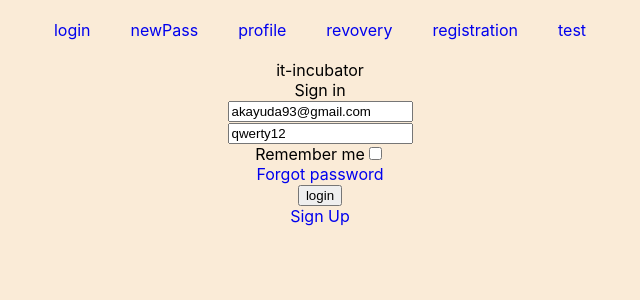
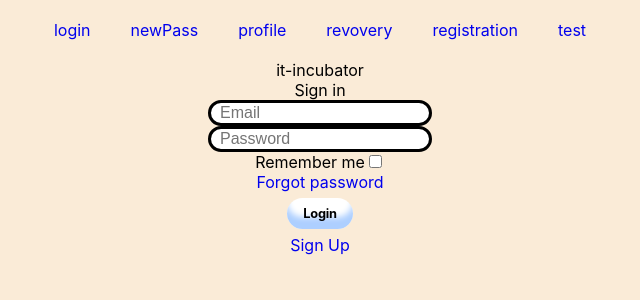
Before and after one commit to AleksMaifet/Cards, a React (Create React App) app: page /#/login in a window 1280 px wide. Shown: the top 300 px of the page, without its empty margins (320-960 px from the left). Built offline with nearby package versions, Linux system fonts and the light colour scheme; no server answers.

Commit message:
Refactoring code.Added apiLogin.ts,LoginContainer.tsx

```diff
--- a/src/App.tsx
+++ b/src/App.tsx
@@ -2,7 +2,7 @@ import React, {useEffect} from 'react';
 import './App.css';
 import {Header} from "./components/Header/Header";
 import {RoutesBlock} from "./components/RoutesBlock/RoutesBlock";
-import {apiLogin} from "./components/ApiRequests/apiForgot";
+import {apiLogin} from "./components/ApiRequests/apiLogin";
 import {useDispatch} from "react-redux";
 import {setUserData} from './components/Reducers/login-reducer';
 
@@ -10,7 +10,6 @@ export const App = () => {
     const dispatch = useDispatch()
     useEffect(() => {
         apiLogin.me().then((res) => {
-            if (res.status === 200) {
             const data = {
                 isAuth: true,
                 _id: res.data._id,
@@ -19,7 +18,7 @@ export const App = () => {
                 avatar: (res.data.avatar ? res.data.avatar : null),
             }
             dispatch(setUserData(data))
-            }
+
         })
     }, [dispatch])
     return (
--- a/src/components/ApiRequests/apiForgot.ts
+++ b/src/components/ApiRequests/apiForgot.ts
@@ -1,26 +1,7 @@
 import axios from "axios";
-
-
 
 const initial = axios.create(
 	{
 		baseURL:'https://neko-back.herokuapp.com/2.0',
-		withCredentials: true
 	}
 )
-
-
-export const apiLogin={
-	setLogin(email:string,password:string,rememberMe:boolean){
-		return initial.post('auth/login',{email:email,password:password,rememberMe:rememberMe})
-
-
-	},
-	logout(){
-		return initial.delete('auth/me')
-	}
-	,
-	me(){
-		return initial.post('auth/me')
-	}
-}
--- /dev/null
+++ b/src/components/ApiRequests/apiLogin.ts
@@ -0,0 +1,44 @@
+import axios, {AxiosResponse} from "axios";
+type ResponseLoginType = {
+    avatar?: string;
+    created: Date
+    email: string
+    isAdmin: boolean
+    name: string
+    publicCardPacksCount: number
+    rememberMe: boolean
+    token: string
+    tokenDeathTime: number
+    updated: Date
+    verified: boolean
+    __v: number
+    _id: string
+}
+type ResponseDeleteMeType = {
+    info: string;
+    error: string;
+}
+const initial = axios.create(
+    {
+        baseURL: 'https://neko-back.herokuapp.com/2.0',
+        withCredentials: true
+    }
+)
+
+export const apiLogin = {
+    setLogin(email: string, password: string, rememberMe: boolean) {
+        return initial.post<ResponseLoginType, AxiosResponse<ResponseLoginType>>('auth/login', {      // Типизация...???
+            email: email,
+            password: password,
+            rememberMe: rememberMe
+        })
+
+
+    },
+    logout() {
+        return initial.delete<ResponseDeleteMeType>('auth/me')
+    },
+    me() {
+        return initial.post<ResponseLoginType>('auth/me')
+    },
+}
--- a/src/components/Pages/LoginPage/Login.tsx
+++ b/src/components/Pages/LoginPage/Login.tsx
@@ -1,41 +1,52 @@
-import React, {useState} from 'react'
-import {Navigate, NavLink} from "react-router-dom";
+import {NavLink} from "react-router-dom";
 import {PATH} from "../../RoutesBlock/RoutesBlock";
-import {useDispatch, useSelector} from "react-redux";
-import {loginTC} from "../../Reducers/login-reducer";
-import {AppStoreType} from "../../store/store";
+import React from "react";
+import SuperButton from "../../superComponents/c2-SuperButton/SuperButton";
+import SuperCheckbox from "../../superComponents/c3-SuperCheckbox/SuperCheckbox";
+import SuperInputText from "../../superComponents/c1-SuperInputText/SuperInputText";
 
 
-export const Login = () => {
-	const loginState=useSelector((state:AppStoreType)=>state.login)
-	const dispatch=useDispatch()
-	const [checked,setChecked]=useState(false)
-	const [login,setLogin]=useState('akayuda93@gmail.com')
-	const [password,setPassword]=useState('qwerty12')
-	const onChangeLogin=(e:any)=>{
-		setLogin(e.currentTarget.value)
+type LoginPropsType = {
+    onChangeEmail: (e: React.FormEvent<HTMLInputElement>) => void
+    changeChecked: () => void
+    onChangePassword: (e: React.FormEvent<HTMLInputElement>) => void
+    login: () => void
+    password: string
+    email: string
+    checked: boolean
 }
-		const onChangePassword=(e:any)=>{
-		setPassword(e.currentTarget.value)
-	}
+export const Login = (props: LoginPropsType) => {
 
-   if (loginState.isAuth){
-	return <Navigate to={PATH.PROFILEPAGE}/>
-
-}
     return (
         <div>
             <div>
                 <div>it-incubator</div>
                 <div>Sign in</div>
-				<div><input onChange={onChangeLogin} value={login}/></div>
-				<div><input onChange={onChangePassword} value={password}/></div>
-				<div>Remember me<input type={"checkbox"} checked={checked} onClick={()=>setChecked(!checked)}/></div>
-				<div><NavLink to={PATH.RECOVERYPAGE}>Forgot password</NavLink></div>
-				<div><button onClick={()=>{dispatch(loginTC(login,password,checked))}}>login</button></div>
-				<div><NavLink to={PATH.REGISTRATIONPAGE}>Sign Up</NavLink></div>
+                <div>
+                    <SuperInputText placeholder={'Email'}
+                                    onChange={props.onChangeEmail}
+                                    value={props.email}/>
                 </div>
+                <div>
+                    <SuperInputText placeholder={'Password'}
+                                    onChange={props.onChangePassword}
+                                    value={props.password}/>
 
                 </div>
-	)
+                <div>Remember me
+                    <SuperCheckbox type={"checkbox"}
+                                   defaultChecked={props.checked}
+                                   onClick={props.changeChecked}/>
+                </div>
+                <div>
+                    <NavLink to={PATH.RECOVERYPAGE}>Forgot password</NavLink>
+                </div>
+                <div>
+                    <SuperButton onClick={props.login}>Login</SuperButton>
+                </div>
+                <div>
+                    <NavLink to={PATH.REGISTRATIONPAGE}>Sign Up</NavLink>
+                </div>
+            </div>
+        </div>)
 }
--- /dev/null
+++ b/src/components/Pages/LoginPage/LoginContainer.tsx
@@ -0,0 +1,44 @@
+import React, {useState} from 'react'
+import {Navigate} from "react-router-dom";
+import {PATH} from "../../RoutesBlock/RoutesBlock";
+import {useDispatch, useSelector} from "react-redux";
+import {loginTC} from "../../Reducers/login-reducer";
+import {AppStoreType} from "../../store/store";
+import {Login} from "./Login";
+
+
+export const LoginContainer = () => {
+    const isAuth = useSelector((state: AppStoreType) => state.login.isAuth)
+    const dispatch = useDispatch()
+    const [checked, setChecked] = useState(false)
+    const [email, setEmail] = useState('')
+    const [password, setPassword] = useState('')
+
+    const changeChecked =() => {
+        setChecked(!checked)
+    }
+    const onChangeEmail =(e: React.FormEvent<HTMLInputElement>) => {
+        setEmail(e.currentTarget.value)
+    }
+    const onChangePassword =(e: React.FormEvent<HTMLInputElement>) => {
+        setPassword(e.currentTarget.value)
+    }
+    const login = () => {
+        dispatch(loginTC(email, password, checked))
+    }
+    if (isAuth) {
+        return <Navigate to={PATH.PROFILEPAGE}/>
+
+    }
+    return (
+        <div>
+            <Login onChangeEmail={onChangeEmail}
+                   changeChecked={changeChecked}
+                   onChangePassword={onChangePassword}
+                   login={login}
+                   password={password}
+                   email={email}
+                   checked={checked}/>
+        </div>
+    )
+}
--- a/src/components/Reducers/login-reducer.ts
+++ b/src/components/Reducers/login-reducer.ts
@@ -1,5 +1,5 @@
 import {Dispatch} from "redux";
-import {apiLogin} from "../ApiRequests/apiForgot";
+import {apiLogin} from "../ApiRequests/apiLogin";
 
 type initialStateType = {
     isAuth: boolean
@@ -19,10 +19,10 @@ const initialState = {
 type ActionsType = setUserDataType | setLogoutType
 export const loginReducer = (state: initialStateType = initialState, action: ActionsType): initialStateType => {
     switch (action.type) {
-        case'SET-USER-DATA': {
+        case'login-reducer/SET-USER-DATA': {
             return {...state, ...action.data}
         }
-        case 'LOGOUT': {
+        case 'login-reducer/LOGOUT': {
             return {...state, ...action.data}
         }
         default:
@@ -32,14 +32,14 @@ export const loginReducer = (state: initialStateType = initialState, action: Act
 
 export const setUserData = (data: initialStateType) => {
     return {
-        type: 'SET-USER-DATA',
+        type: 'login-reducer/SET-USER-DATA',
         data
     } as const
 }
 type setUserDataType = ReturnType<typeof setUserData>
 const setLogout = () => {
     return {
-        type: 'LOGOUT',
+        type: 'login-reducer/LOGOUT',
         data: {
             isAuth: false,
             _id: null,
@@ -50,9 +50,10 @@ const setLogout = () => {
     } as const
 }
 type setLogoutType = ReturnType<typeof setLogout>
-export const loginTC = (email: string, password: string,rememberMe:boolean) => (dispatch: Dispatch) => {
+export const loginTC = (email: string, password: string, rememberMe: boolean) => (dispatch: Dispatch) => {
 
-    apiLogin.setLogin(email, password,rememberMe).then((res) => {
+    apiLogin.setLogin(email, password, rememberMe).then((res) => {
+        debugger
         const data = {
             isAuth: true,
             _id: res.data._id,
@@ -65,7 +66,7 @@ export const loginTC = (email: string, password: string,rememberMe:boolean) => (
 }
 export const logoutTC = () => (dispatch: Dispatch) => {
     apiLogin.logout().then(() => {
-        dispatch(setLogout())
+            dispatch(setLogout())
         }
     ).catch((err) => console.log(err))
 }
--- a/src/components/RoutesBlock/RoutesBlock.tsx
+++ b/src/components/RoutesBlock/RoutesBlock.tsx
@@ -1,12 +1,13 @@
 import React from 'react'
 import {Navigate, Route, Routes} from "react-router-dom";
 import {Error404} from "../Pages/ErrorPage/Error404";
+import { LoginContainer } from '../Pages/LoginPage/LoginContainer';
 import {NewPass} from "../Pages/NewPassPage/NewPass";
 import {Profile} from "../Pages/ProfilePage/Profile";
 import {Recovery} from "../Pages/RecoveryPage/Recovery";
 import {Registration} from "../Pages/RegistPage/Regist";
 import {Test} from "../Pages/TestPage/Test";
-import {Login} from "../Pages/LoginPage/Login";
+
 
 export const PATH = {
   LOGINPAGE: '/login',
@@ -23,7 +24,7 @@ export const RoutesBlock = () => {
       <Routes>
 
         <Route path={'/'} element={<Navigate to={PATH.LOGINPAGE}/>}/>
-        <Route path={PATH.LOGINPAGE} element={<Login/>}/>
+        <Route path={PATH.LOGINPAGE} element={<LoginContainer/>}/>
         <Route path={PATH.NEWPASSPAGE} element={<NewPass/>}/>
         <Route path={PATH.PROFILEPAGE} element={<Profile/>}/>
         <Route path={PATH.RECOVERYPAGE} element={<Recovery/>}/>
```
Lines whose indentation alone changed are shown as unchanged.
